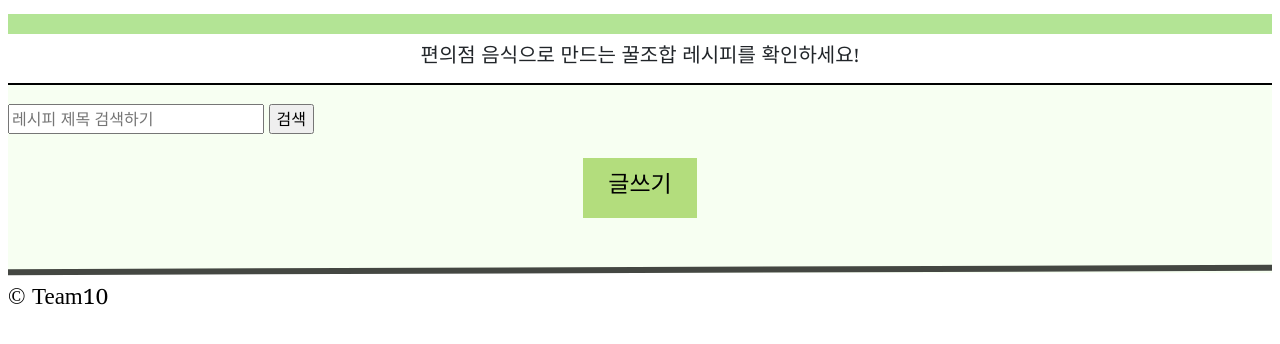
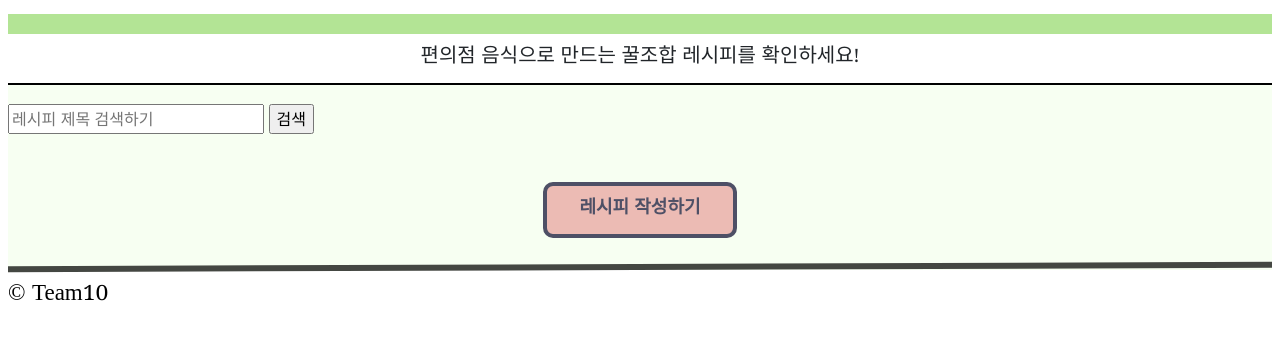
Before and after one commit to jaethewiederholen/OSPteam10, a PHP site: page /recipe_board.php in a window 1280 px wide. Shown: the part 78-422 px from the top of the page. Run offline with PHP 8.4, Linux system fonts and the light colour scheme; data that the repository does not hold is empty; some libraries are stand-ins or nearby versions.

Commit message:
Update recipe_board.php

```diff
--- a/recipe_board.php
+++ b/recipe_board.php
@@ -74,12 +74,19 @@
 	color: #000000;
 	}
 	.recipe_Btn{
-	padding: 1%;
-	border: 0px;
-	background: #B3DD7D;
-	font-family: Noto Serif Telugu;
-	font-size: 23px;
-	color: #000000;
+    font-family: Noto Serif Telugu;
+    border-radius:10px;
+    border: 4px solid #4E5066;
+    background-color: #ecbbb4;
+    color: #4E5066;
+    display: inline-block;
+    font-size: 18px;
+    font-weight: bold;
+    line-height: 24px;
+    margin: auto;
+    padding: 12px 32px 12px 32px;
+    position: relative;
+    text-decoration: none;
 	}
 	.ba2{
 	border: 3px solid #444742;
@@ -184,6 +191,7 @@
 <input type = "button" id="search_btn"  value="검색">
 </div>
 
+</br></br>
 <div class="box">
 	<div class="container">
 		<div class="row" id="here">
@@ -191,10 +199,8 @@
 		</div>
 	</div>
 </div>
-
-
 <div class text align="center">
-</br><button type="button" class="recipe_Btn" onClick="location.href='./recipe_register.php'">&nbsp;&nbsp;글쓰기&nbsp;&nbsp;</br></button></br></br>
+<button type="button" class="recipe_Btn" onClick="location.href='./recipe_register.php'">레시피 작성하기</button>
 </div>
 <footer>
 	<p class="ba2"></p>
```
